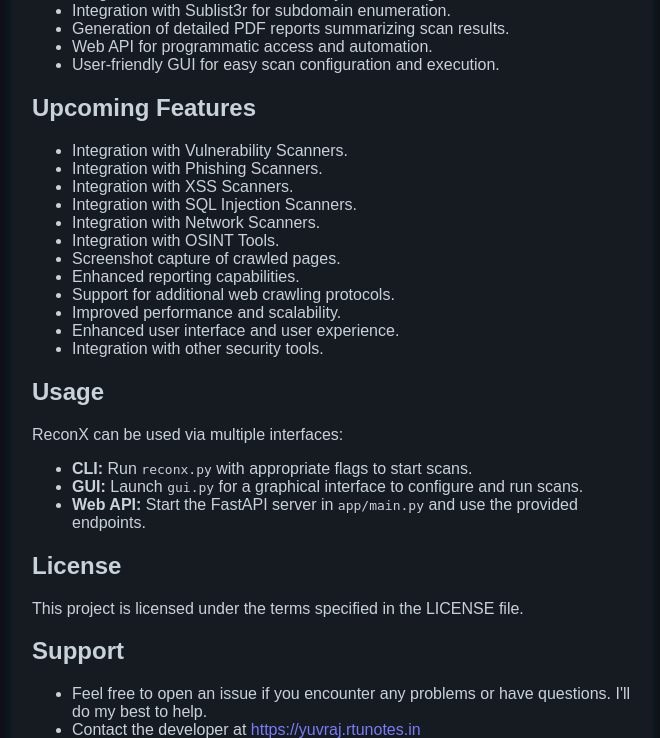
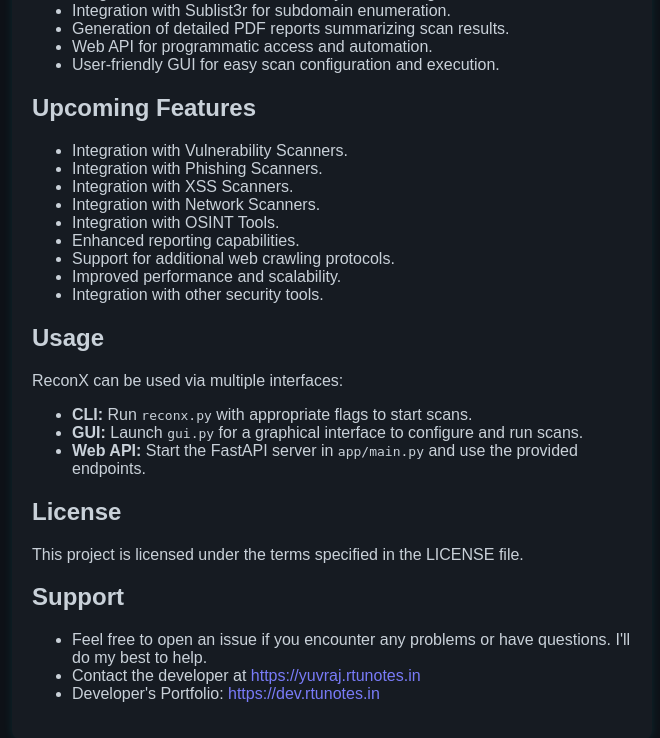
Before and after one commit to TechieYuvraj/ReconX, a FastAPI app: page /about in a window 1280 px wide. Shown: the part 498-1236 px from the top of the page, without its empty margins (308-968 px from the left). After the commit the page ends 1200 px from the top, so only its background shows below. Run offline with FastAPI, Linux system fonts and the light colour scheme.

Commit message:
Update about.html

```diff
--- a/templates/about.html
+++ b/templates/about.html
@@ -48,14 +48,11 @@
       <li>Integration with Vulnerability Scanners.</li>
       <li>Integration with Phishing Scanners.</li>
       <li>Integration with XSS Scanners.</li>
-      <li>Integration with SQL Injection Scanners.</li>
       <li>Integration with Network Scanners.</li>
       <li>Integration with OSINT Tools.</li>
-      <li>Screenshot capture of crawled pages.</li>
       <li>Enhanced reporting capabilities.</li>
       <li>Support for additional web crawling protocols.</li>
       <li>Improved performance and scalability.</li>
-      <li>Enhanced user interface and user experience.</li>
       <li>Integration with other security tools.</li>
     </ul>
 
```
